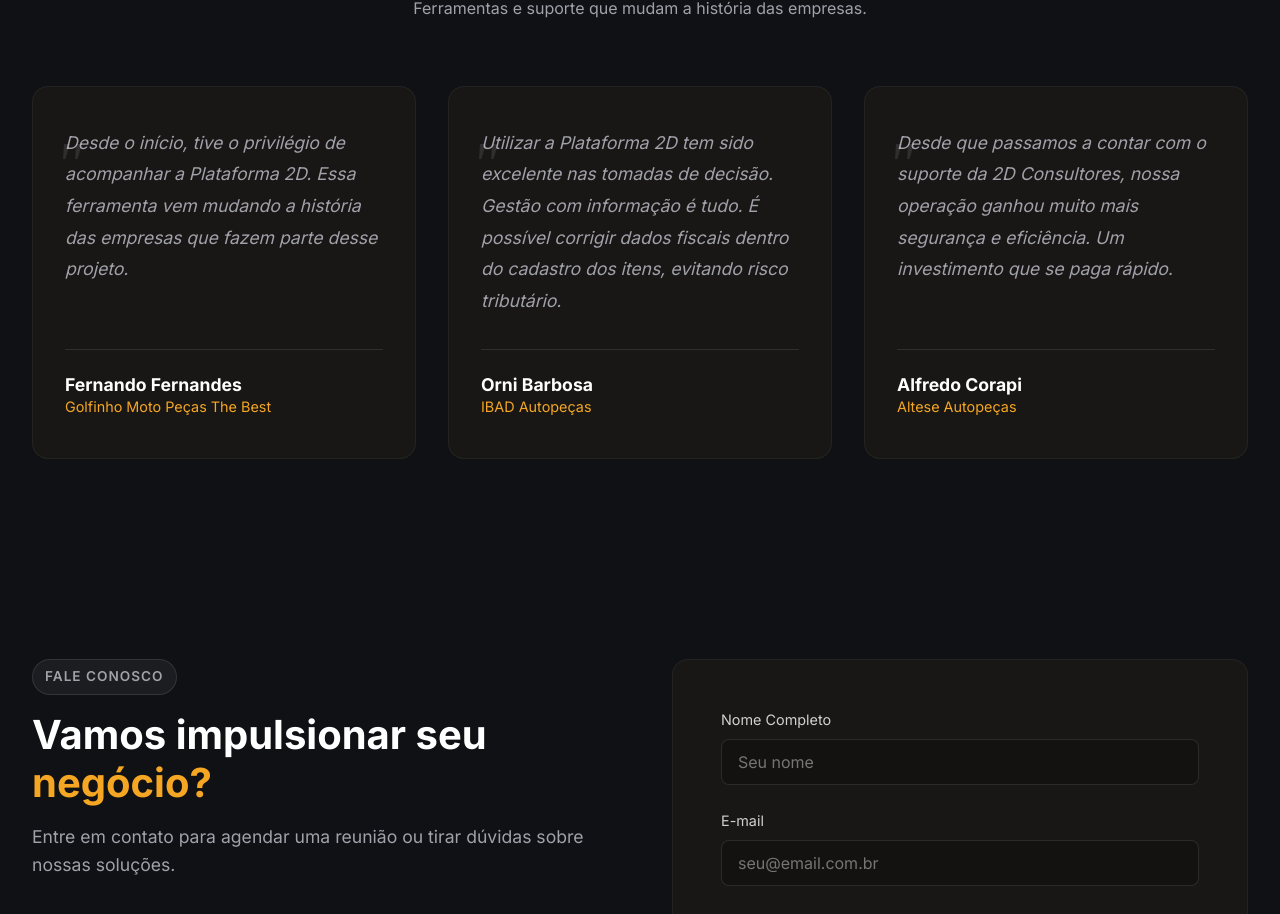
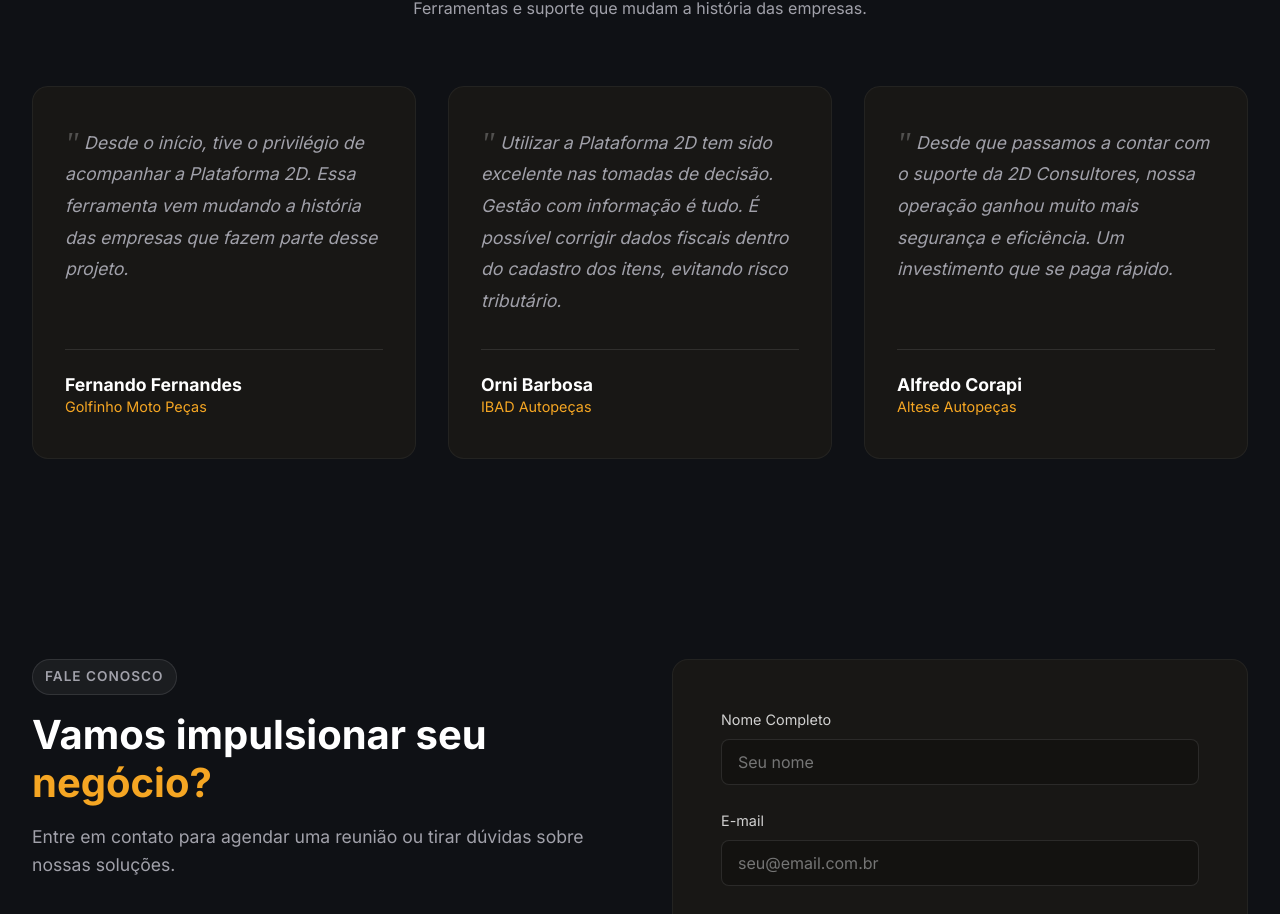
Before and after one commit to codexdevbrn/site2d, a React (Vite) app: page / in a window 1280 px wide. Shown: the part 7279-8193 px from the top of the page. Built offline with nearby package versions, Linux system fonts and the light colour scheme; no server answers.

Commit message:
Ajustes finos

```diff
--- a/src/components/Footer.jsx
+++ b/src/components/Footer.jsx
@@ -1,6 +1,22 @@
-import { Link } from 'react-router-dom';
+import { Link, useLocation, useNavigate } from 'react-router-dom';
 
 export default function Footer() {
+  const location = useLocation();
+  const navigate = useNavigate();
+
+  const handleNavClick = (e, hash) => {
+    e.preventDefault();
+    if (location.pathname !== '/') {
+      navigate('/' + hash);
+    } else {
+      const element = document.querySelector(hash);
+      if (element) {
+        element.scrollIntoView({ behavior: 'smooth' });
+        window.history.pushState(null, '', hash);
+      }
+    }
+  };
+
   return (
     <footer className="footer">
       <div className="container footer-container">
@@ -8,9 +24,9 @@
           <h3>Links Úteis</h3>
           <ul>
             <li><Link to="/" onClick={() => window.scrollTo(0,0)}>Início</Link></li>
-            <li><Link to="/#sobre">Sobre Nós</Link></li>
-            <li><Link to="/#servicos">Serviços</Link></li>
-            <li><Link to="/#segmentos">Segmentos</Link></li>
+            <li><a href="#sobre" onClick={(e) => handleNavClick(e, '#sobre')}>Sobre Nós</a></li>
+            <li><a href="#servicos" onClick={(e) => handleNavClick(e, '#servicos')}>Serviços</a></li>
+            <li><a href="#segmentos" onClick={(e) => handleNavClick(e, '#segmentos')}>Segmentos</a></li>
             <li><Link to="/midia" onClick={() => window.scrollTo(0,0)}>Na Mídia</Link></li>
             <li><a href="https://pregao.plataforma2d.com.br/" target="_blank" rel="noopener noreferrer">Pregão Mercadológico</a></li>
           </ul>
--- a/src/index.css
+++ b/src/index.css
@@ -830,18 +830,17 @@
     font-style: italic;
     color: var(--text-secondary);
     margin-bottom: 2rem;
-    position: relative;
     line-height: 1.8;
 }
 
 .testimonial-quote::before {
     content: '"';
-    font-size: 4rem;
-    color: rgba(255, 255, 255, 0.1);
-    position: absolute;
-    top: -20px;
-    left: -10px;
+    font-size: 2rem;
+    line-height: 0;
+    color: rgba(255, 255, 255, 0.25);
     font-family: serif;
+    margin-right: 0.35rem;
+    vertical-align: -0.35rem;
 }
 
 .testimonial-author {
--- a/src/pages/Home.jsx
+++ b/src/pages/Home.jsx
@@ -644,7 +644,7 @@
               <div className="testimonial-author">
                 <div className="testimonial-author-info">
                   <h4>Fernando Fernandes</h4>
-                  <p>Golfinho Moto Peças The Best</p>
+                  <p>Golfinho Moto Peças</p>
                 </div>
               </div>
             </div>
```
